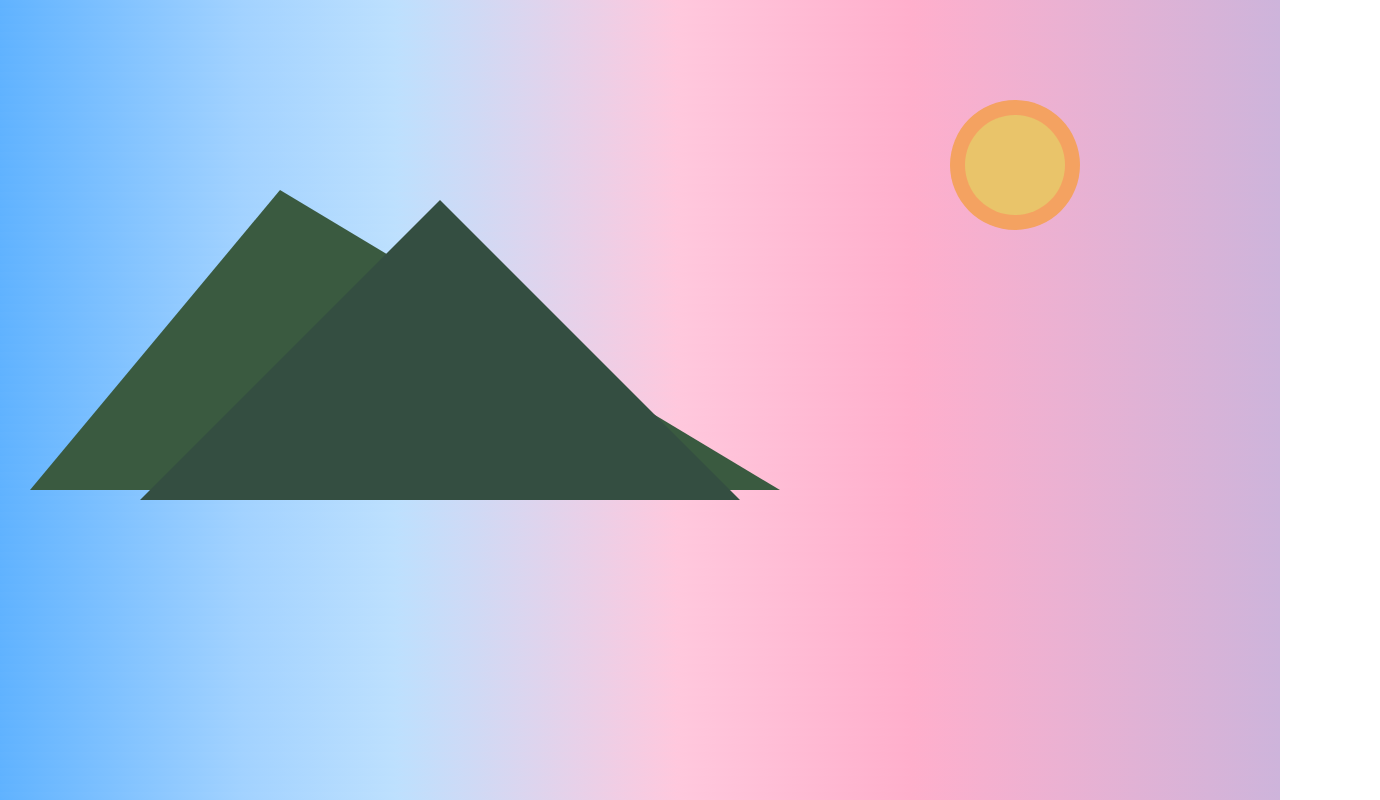
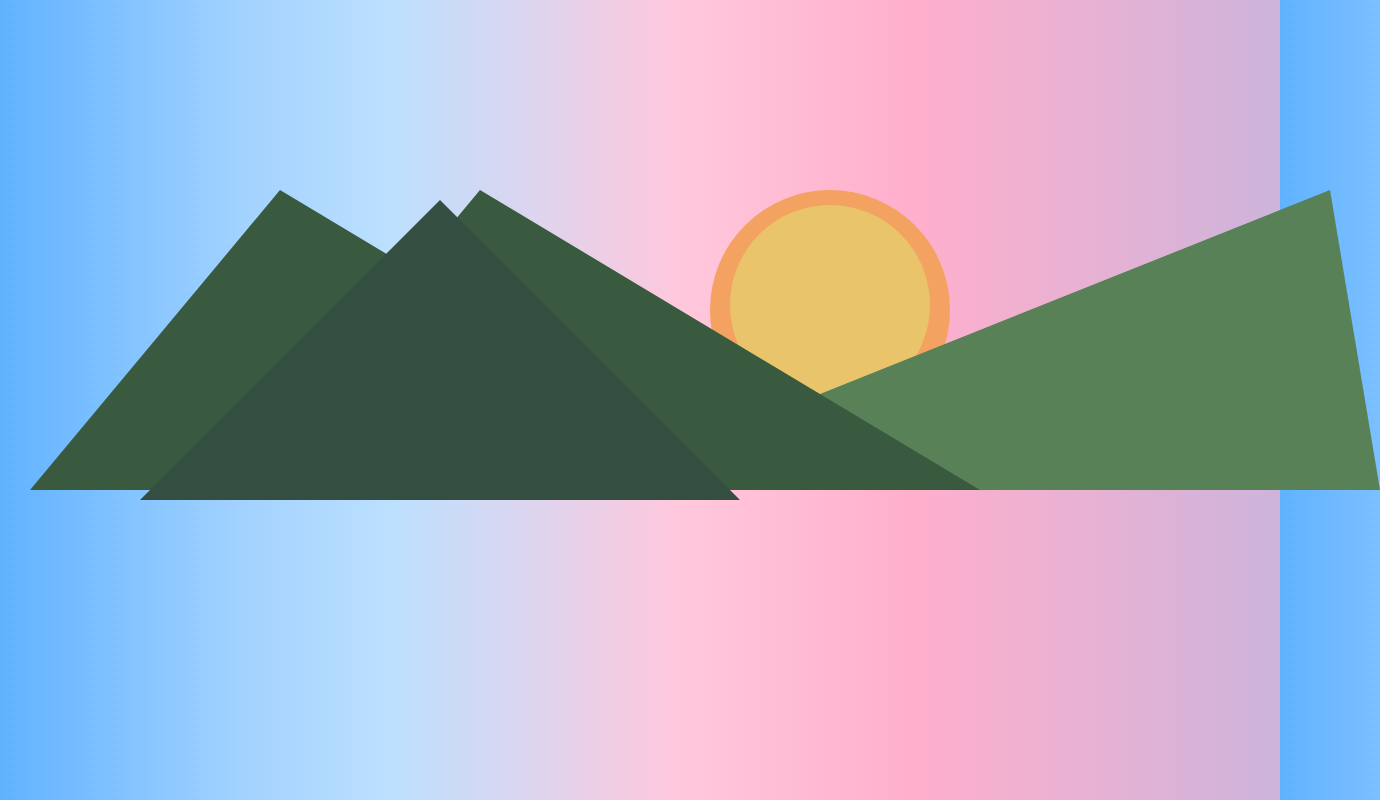
Before and after one commit to Fartemussy/Website2, a plain HTML site: page art.html in a window 1280 px wide. Shown: the whole page, 1380 px wide, since content can reach past the window. Drawn offline with Linux system fonts and the light colour scheme.

Commit message:
Thu, Apr 10, 2025, 11:06 PM -07:00

```diff
--- a/art.html
+++ b/art.html
@@ -11,5 +11,7 @@
     <div class="sun-back"></div>
     <div class="mountain-one"></div>
     <div class="mountain-two"></div>
+    <div class="mountain-three"></div>
+    <div class="mountain-four"></div>
 </body>
 </html>
--- a/css/art.css
+++ b/css/art.css
@@ -4,24 +4,24 @@ body {
 }
 
 .sun {
-    height: 100px;
-    width: 100px;
+    height: 200px;
+    width: 200px;
     background-color: #e9c46a;
     border-radius: 50%;
     position: absolute;
-    top: 115px;
-    right: 215px;
+    top: 205px;
+    right: 350px;
     z-index: 1;
 }
 
 .sun-back {
-    height: 130px;
-    width: 130px;
+    height: 240px;
+    width: 240px;
     background-color: #f4a261;
     border-radius: 50%;
     position: absolute;
-    top: 100px;
-    right: 200px;
+    top: 190px;
+    right: 330px;
     z-index: 0;
 }
 
@@ -48,3 +48,27 @@ body {
     z-index: 4;
     border-bottom: 300px solid #3a5a40;
 }
+
+.mountain-three {
+    width: 0;
+    height: 0;
+    border-left: 250px solid transparent;
+    border-right: 500px solid transparent;
+    top: 190px;
+    right: 300px;
+    position: absolute;
+    z-index: 4;
+    border-bottom: 300px solid #3a5a40;
+}
+
+.mountain-four {
+    width: 0;
+    height: 0;
+    border-left: 750px solid transparent;
+    border-right: 50px solid transparent;
+    top: 190px;
+    right: -100px;
+    position: absolute;
+    z-index: 1;
+    border-bottom: 300px solid #588157;
+}
```
